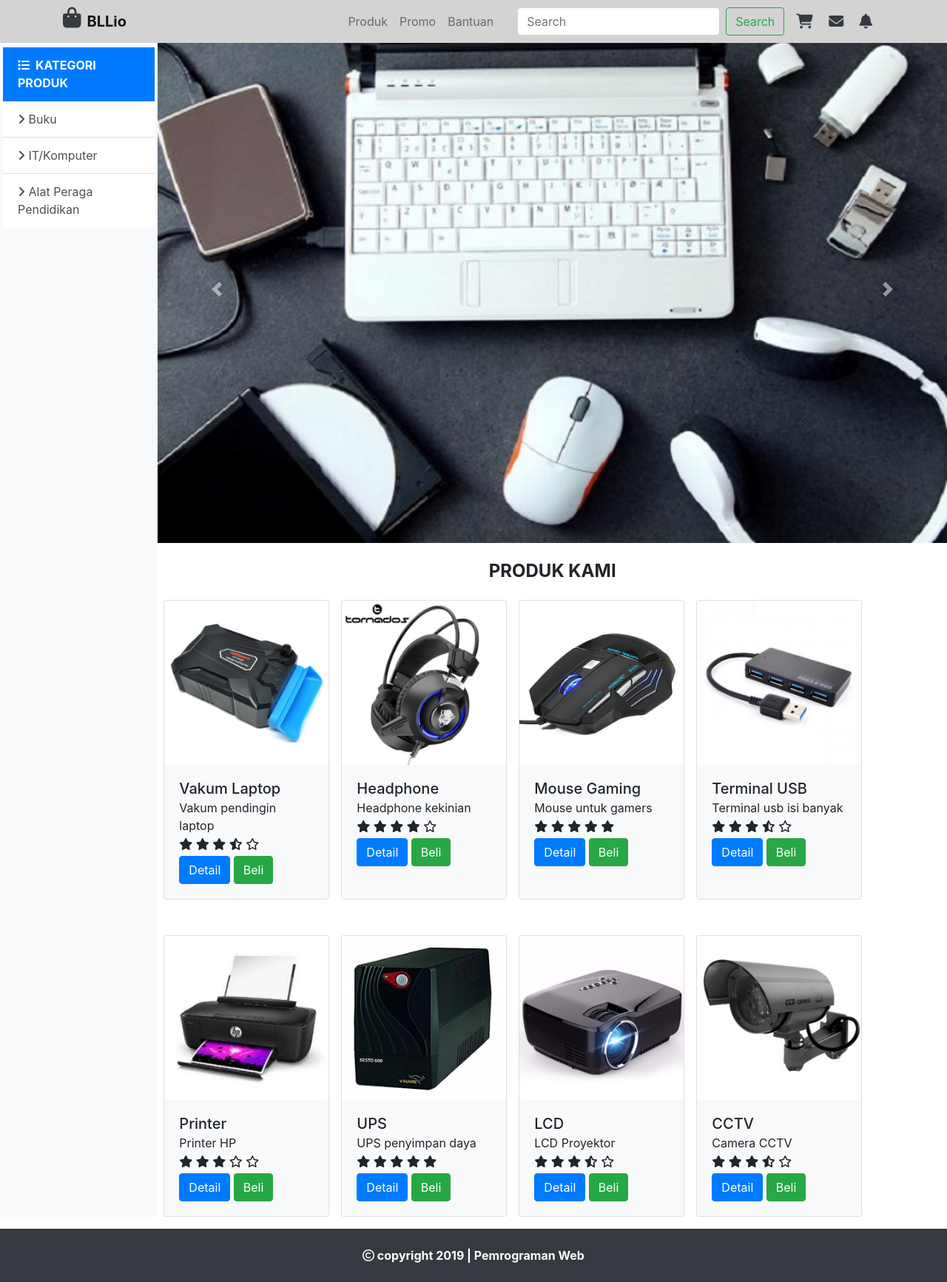
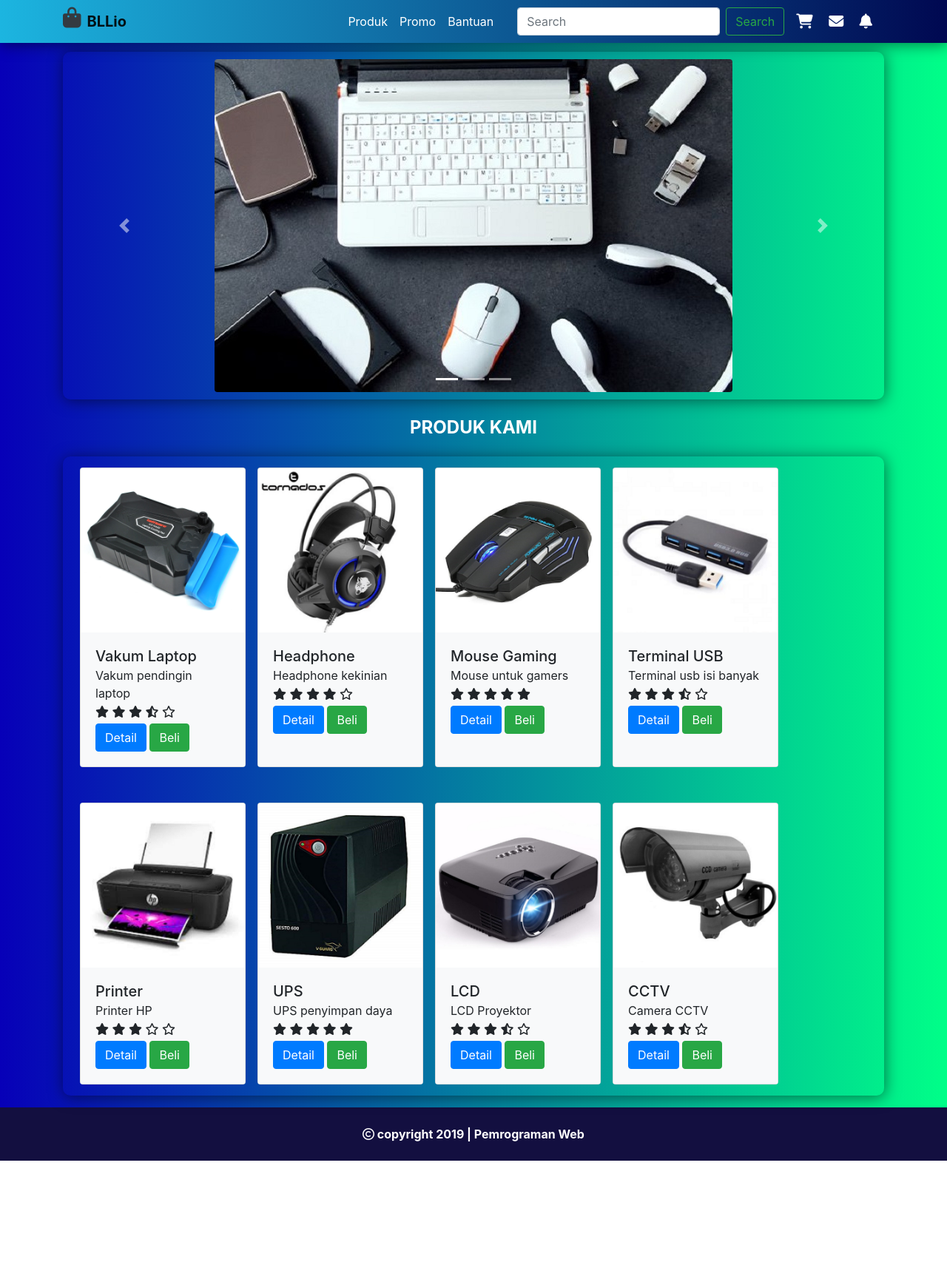
Before and after one commit to budi-ari/BLLio, a PHP site: page / in a window 1280 px wide. Shown: the whole page at 74% size. After the commit the page ends 1569 px from the top, so only its background shows below. Run offline with PHP 8.4, Linux system fonts and the light colour scheme; some libraries are stand-ins or nearby versions.

Commit message:
update UI baru
muk dandani ui e tok, ben rdok ayu sitik wkwkwkwkw

```diff
--- a/index.php
+++ b/index.php
@@ -1,56 +1,50 @@
-<!doctype html>
+<!DOCTYPE html>
 <html lang="en" id="beranda">
 
 <head>
-    <!-- Required meta tags -->
-    <meta charset="utf-8">
-    <meta name="viewport" content="width=device-width, initial-scale=1, shrink-to-fit=no">
+    <meta charset="UTF-8">
+    <meta name="viewport" content="width=device-width, initial-scale=1.0">
+    <meta http-equiv="X-UA-Compatible" content="ie=edge">
+    <title>BLLio</title>
+
 
     <!-- Bootstrap CSS -->
     <link rel="stylesheet" href="https://stackpath.bootstrapcdn.com/bootstrap/4.3.1/css/bootstrap.min.css" integrity="sha384-ggOyR0iXCbMQv3Xipma34MD+dH/1fQ784/j6cY/iJTQUOhcWr7x9JvoRxT2MZw1T" crossorigin="anonymous">
     <link rel="stylesheet" type="text/css" href="style/style.css">
     <link rel="stylesheet" type="text/css" href="produk/produk.html">
-
-    <title>BLLio</title>
 </head>
 
 <body>
     <?php
     include "navbar.php";
     ?>
-    <!-- pembagian kolom -->
-    <div class="row mt-5 no-gutters">
-        <div class="col-md-2 bg-light" style="background-color: bisque;">
-            <div class="list-group list-group-flush p-1 pt-3">
-                <a href="#" class="list-group-item list-group-item-action active font-weight-bold"> <i class="fas fa-list mr-2"></i>KATEGORI PRODUK</a>
-                <a href="#" class="list-group-item list-group-item-action"><i class="fas fa-angle-right"></i> Buku</a>
-                <a href="#" class="list-group-item list-group-item-action"><i class="fas fa-angle-right"></i> IT/Komputer</a>
-                <a href="#" class="list-group-item list-group-item-action"><i class="fas fa-angle-right"></i> Alat Peraga Pendidikan</a>
+
+    <div class="container" id="contenthome">
+        <div id="carouselHome" class="carousel slide" data-ride="carousel">
+            <!-- Indicators -->
+            <ul class="carousel-indicators">
+                <li data-target="#carouselHome" data-slide-to="0" class="active"></li>
+                <li data-target="#carouselHome" data-slide-to="1"></li>
+                <li data-target="#carouselHome" data-slide-to="2"></li>
+            </ul>
+            <!-- The slideshow -->
+            <div class="carousel-inner" id="myslide">
+                <div class="carousel-item active">
+                    <img src="img/carousel/carousel1.jpg" alt="slide1" class="img-fluid rounded mx-auto d-block">
+                </div>
+                <div class="carousel-item">
+                    <img src="img/carousel/carousel2.jpg" alt="slide2" class="img-fluid rounded mx-auto d-block">
+                </div>
+                <div class="carousel-item">
+                    <img src="img/carousel/carousel3.jpg" alt="slide3" class="img-fluid rounded mx-auto d-block">
                 </div>
             </div>
-        <div class="col-md-10">
-            <div id="carouselExampleControls" class="carousel slide" data-ride="carousel">
-                <div class="carousel-inner">
-                    <div class="carousel-item active">
-                        <img src="img/carousel/carousel1.jpg" class="d-block w-100">
-                    </div>
-                    <div class="carousel-item">
-                        <img src="img/carousel/carousel2.jpg" class="d-block w-100">
-                    </div>
-                    <div class="carousel-item">
-                        <img src="img/carousel/carousel3.jpg" class="d-block w-100">
-                    </div>
-                    <div class="carousel-item">
-                        <img src="img/carousel/carousel4.jpg" class="d-block w-100">
-                    </div>
-                </div>
-                <a class="carousel-control-prev" href="#carouselExampleControls" role="button" data-slide="prev">
-                    <span class="carousel-control-prev-icon" aria-hidden="true"></span>
-                    <span class="sr-only">Previous</span>
+            <!-- Left and right controls -->
+            <a class="carousel-control-prev" href="#carouselHome" data-slide="prev">
+                <span class="carousel-control-prev-icon"></span>
             </a>
-                <a class="carousel-control-next" href="#carouselExampleControls" role="button" data-slide="next">
-                    <span class="carousel-control-next-icon" aria-hidden="true"></span>
-                    <span class="sr-only">Next</span>
+            <a class="carousel-control-next" href="#carouselHome" data-slide="next">
+                <span class="carousel-control-next-icon"></span>
             </a>
         </div>
 
@@ -61,14 +55,14 @@
         <?php
         include "popup.php";
         ?>
+    </div>
 
-        </div>
-    </div>
-    <!-- akhir pembagian kolom -->
+
+
 
     <!-- footer -->
-    <footer class="bg-dark text-white ">
-        <div class="copyright text-center font-weight-bold bg-dark text-white p-2 mt-3 ">
+    <footer>
+        <div class="copyright text-center font-weight-bold text-white p-2 mt-3 ">
             <p class="mt-3 "><i class="far fa-copyright "></i> copyright 2019 | Pemrograman Web</p>
         </div>
     </footer>
@@ -81,7 +75,6 @@
     <script src="https://cdnjs.cloudflare.com/ajax/libs/popper.js/1.14.7/umd/popper.min.js " integrity="sha384-UO2eT0CpHqdSJQ6hJty5KVphtPhzWj9WO1clHTMGa3JDZwrnQq4sF86dIHNDz0W1 " crossorigin="anonymous "></script>
     <script src="https://stackpath.bootstrapcdn.com/bootstrap/4.3.1/js/bootstrap.min.js " integrity="sha384-JjSmVgyd0p3pXB1rRibZUAYoIIy6OrQ6VrjIEaFf/nJGzIxFDsf4x0xIM+B07jRM " crossorigin="anonymous "></script>
     <script src="https://kit.fontawesome.com/85a2f234d7.js " crossorigin="anonymous "></script>
-
 </body>
 
 </html>
--- a/navbar.php
+++ b/navbar.php
@@ -1,5 +1,5 @@
    <!-- navbar -->
-    <nav class="navbar fixed-top navbar-expand-lg navbar-light" style="background-color:lightgray">
+   <nav class="navbar fixed-top navbar-expand-lg navbar-light">
        <div class="container">
            <h3><i class="fas fa-shopping-bag text-dark mr-2"></i></h3>
            <a class="navbar-brand font-weight-bold" href="#beranda">BLLio</a>
@@ -25,9 +25,9 @@
                </form>
                <div class="icon mt-2">
                    <h5>
-                        <i class="fas fa-shopping-cart text-dark ml-3 mr-3" href="#" data-toggle="tootip" title="Keranjang"></i>
-                        <i class="fas fa-envelope text-dark mr-3" href="#" data-toggle="tootip" title="Kotak Masuk"></i>
-                        <i class="fas fa-bell text-dark mr-3" href="#" data-toggle="tootip" title="Notifikasi"></i>
+                       <i class="fas fa-shopping-cart text-white ml-3 mr-3" href="#" data-toggle="tootip" title="Keranjang"></i>
+                       <i class="fas fa-envelope text-white mr-3" href="#" data-toggle="tootip" title="Kotak Masuk"></i>
+                       <i class="fas fa-bell text-white mr-3" href="#" data-toggle="tootip" title="Notifikasi"></i>
                    </h5>
                </div>
            </div>
--- a/produk.php
+++ b/produk.php
@@ -1,5 +1,6 @@
 <h4 class="produk text-center font-weight-bold m-4" id="produkKami">PRODUK KAMI</h4>
 <!-- baris produk 1 -->
+<div class="container" id="listproduct">
     <div class="row mx-auto">
         <div class="card mr-2 ml-2" style="width: 14rem;">
             <img src="img/produk/vakumLaptop.jpg" class="card-img-top ">
@@ -118,3 +119,4 @@
             </div>
         </div>
     </div>
+</div>
--- a/style/style.css
+++ b/style/style.css
@@ -7,3 +7,46 @@
     box-shadow: 2px 2px 2px rgba(0, 0, 0, 0.4);
     transform: scale(1.02);
 }
+
+body {
+    /* background: linear-gradient(90deg, #FC466B 0%, #3F5EFB 100%); */
+    /* background: linear-gradient(90deg, #4b6cb7 0%, #182848 100%); */
+    background: linear-gradient(90deg, #0700b8 0%, #00ff88 100%);
+}
+
+nav {
+    background: linear-gradient(90deg, #1CB5E0 0%, #000851 100%);
+}
+
+footer {
+    /* background: linear-gradient(90deg, #FDBB2D 0%, #3A1C71 100%); */
+    /* background: linear-gradient(90deg, #1CB5E0 0%, #000851 100%); */
+    background-color: #130f40;
+}
+
+/* warna pada navbar */
+.navbar-light .navbar-nav .nav-link{
+    color: white;
+}
+
+.navbar{
+    box-shadow:  1px 2px 20px  rgba(0, 0, 0, .5);
+}
+
+#myslide {
+    margin-top: 70px;
+    box-shadow:  1px 2px 20px  rgba(0, 0, 0, .5);
+    padding: 10px;
+    border-radius: 10px;
+}
+
+#listproduct {
+    position: relative;
+    box-shadow:  1px 2px 20px  rgba(0, 0, 0, .5);
+    padding: 15px;
+    border-radius: 10px;
+}
+
+#produkKami{
+    color: white;
+}
```
Also changed, not shown: index2.php (added, +87 -0 lines), 1 other file. Lines whose indentation alone changed are shown as unchanged.
